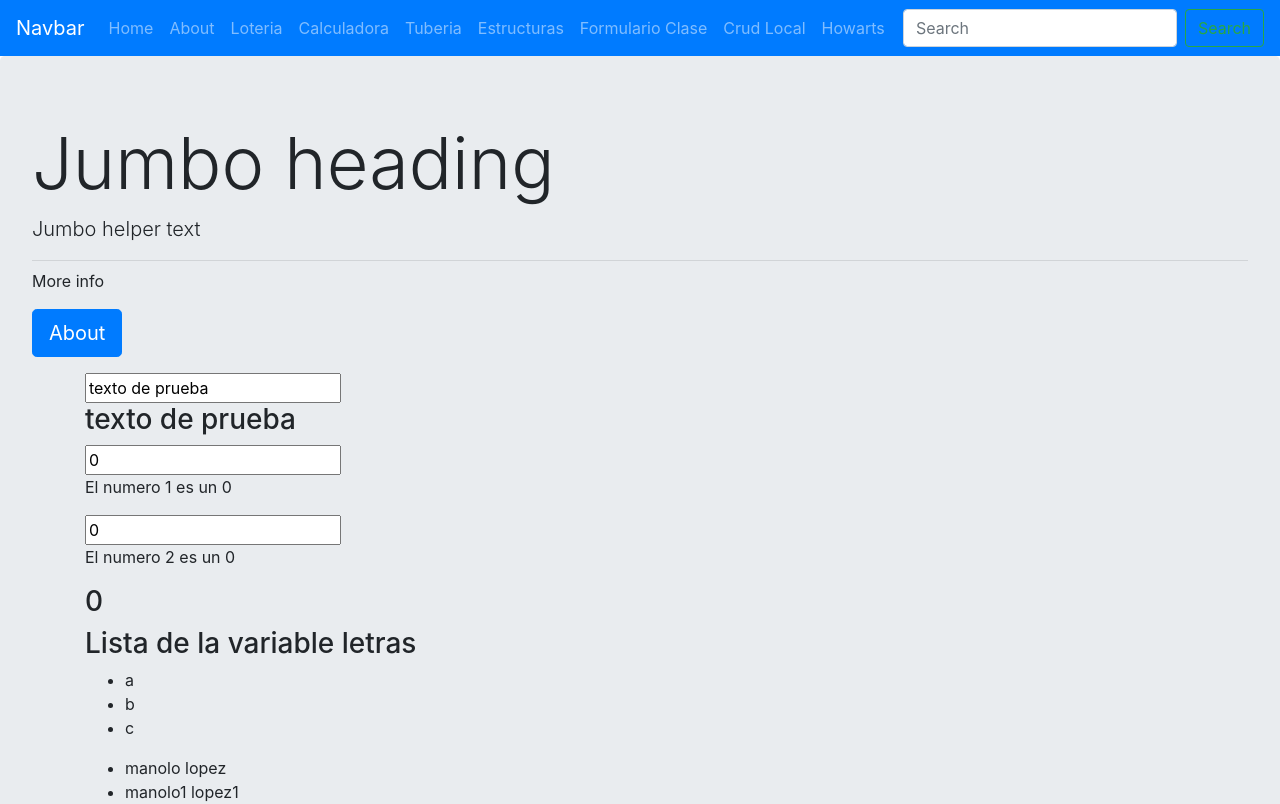
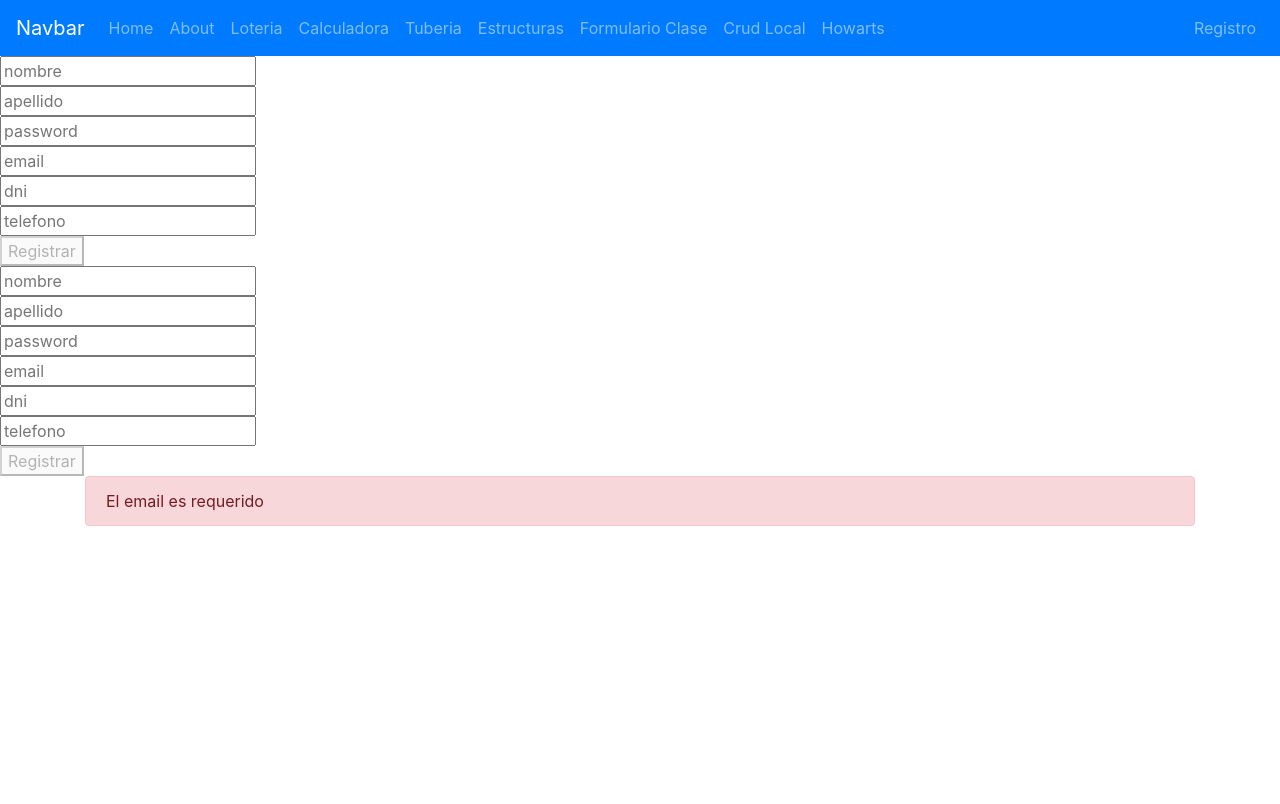
Before and after one commit to jaimesvlucas/prueba, an Angular app: page /registro in a window 1280 px wide. Shown: the top 804 px of the page. Built offline with nearby package versions, Linux system fonts and the light colour scheme.

Commit message:
Version 1.9 se ha añadido el componente de registro con los modulos de formbuilder y formGroup

```diff
--- a/src/app/app-routing.module.ts
+++ b/src/app/app-routing.module.ts
@@ -10,6 +10,7 @@ import { EstructurasComponent } from './componentes/estructuras/estructuras.comp
 import { FormularioClaseComponent } from './componentes/formulario-clase/formulario-clase.component';
 import { CrudLocalComponent } from './componentes/crud-local/crud-local.component';
 import { HowartsComponent } from './componentes/howarts/howarts.component';
+import { RegistroComponent } from './componentes/registro/registro.component';
 
 const routes: Routes = [
   {path: "", component:HomeComponent},
@@ -22,6 +23,7 @@ const routes: Routes = [
   {path: "formulario-clase", component:FormularioClaseComponent},
   {path: "crud-local", component:CrudLocalComponent},
   {path: "howarts", component:HowartsComponent},
+  {path: "registro", component:RegistroComponent},
   {path: "**", component:HomeComponent}
 ];
 
--- a/src/app/componentes/navegacion/navegacion.component.html
+++ b/src/app/componentes/navegacion/navegacion.component.html
@@ -32,9 +32,10 @@
                 <a class="nav-link" routerLinkActive routerLink="/howarts">Howarts</a>
             </li>
         </ul>
-        <form class="form-inline my-2 my-lg-0">
-            <input class="form-control mr-sm-2" type="text" placeholder="Search">
-            <button class="btn btn-outline-success my-2 my-sm-0" type="submit">Search</button>
-        </form>
+        <ul class="navbar-nav mt-2 mt-lg-0">
+            <li class="nav-item">
+                <a class="nav-link" routerLinkActive routerLink="/registro">Registro</a>
+            </li>
+        </ul>
     </div>
 </nav>
--- /dev/null
+++ b/src/app/componentes/registro/registro.component.html
@@ -0,0 +1,28 @@
+<form [formGroup]="formRegister" (submit)="evaluaFormulario()">
+  <input type="text" formControlName="nombre" placeholder="nombre"><br>
+  <input type="text" formControlName="apellido" placeholder="apellido"><br>
+  <input type="text" formControlName="password" placeholder="password"><br>
+  <input type="text" formControlName="email" placeholder="email"><br>
+  <input type="text" formControlName="dni" placeholder="dni"><br>
+  <input type="text" formControlName="telefono" placeholder="telefono"><br>
+  <button type="submit" [disabled]="!formRegister.valid" >Registrar</button>
+</form>
+<form [formGroup]="formRegister2" (submit)="evaluaFormulario()">
+  <input type="text" formControlName="nombre" placeholder="nombre"><br>
+  <input type="text" formControlName="apellido" placeholder="apellido"><br>
+  <input type="text" formControlName="password" placeholder="password"><br>
+  <input type="text" formControlName="email" placeholder="email"><br>
+  <input type="text" formControlName="dni" placeholder="dni"><br>
+  <input type="number" formControlName="telefono" placeholder="telefono"><br>
+  <button type="submit" [disabled]="!formRegister2.valid" >Registrar</button>
+</form>
+<div class="container">
+    <p *ngIf="nombre1.invalid && (nombre1.dirty || nombre1.touched)" class="alert alert-danger" >El nombre no es valido {{nombre1.errors |json}}  </p>
+    <p *ngIf="nombre1.errors.required && (nombre1.dirty || nombre1.touched)" class="alert alert-danger" >El nombre es requerido</p>
+    <p *ngIf="nombre1.errors.minlength" class="alert alert-danger" >El tamaño del nombre tiene que ser minimo 3 caracteres </p>
+</div>
+<div class="container">
+  <p *ngIf="email1.invalid && (nombre1.dirty || nombre1.touched)" class="alert alert-danger" >El email no es valido {{email1.errors |json}}  </p>
+  <p *ngIf="email1.errors.required" class="alert alert-danger" >El email es requerido</p>
+  <p *ngIf="email1.errors.email" class="alert alert-danger" >No tiene el formato correcto </p>
+</div>
--- /dev/null
+++ b/src/app/componentes/registro/registro.component.ts
@@ -0,0 +1,49 @@
+import { group } from '@angular/animations';
+import { Component, OnInit } from '@angular/core';
+import { FormBuilder, FormControl, FormGroup, FormsModule, Validators } from '@angular/forms';
+import { dniValido, telfonoValido } from 'src/app/validaciones/tlf-valido';
+
+@Component({
+  selector: 'app-registro',
+  templateUrl: './registro.component.html',
+  styleUrls: ['./registro.component.css']
+})
+export class RegistroComponent implements OnInit {
+  formRegister: FormGroup = new FormGroup({
+    nombre: new FormControl('',[Validators.required,Validators.minLength(3)]),
+    apellido: new FormControl('', Validators.required),
+    password: new FormControl('',Validators.required),
+    email: new FormControl('',[Validators.required, Validators.email]),
+    dni: new FormControl('',Validators.required),
+    telefono: new FormControl(undefined,Validators.required)
+  });
+
+  formRegister2 = this.formBuilder.group({
+    nombre: ['',[Validators.required,Validators.minLength(3),Validators.maxLength(10)]],
+    apellido: ['', [Validators.required,Validators.maxLength(50)]],
+    password: ['', [Validators.required,Validators.minLength(9)]],
+    email: ['', [Validators.required, Validators.email]],
+    dni: ['', [Validators.required, dniValido()]],
+    telefono: [undefined, [Validators.required, telfonoValido()]],
+  });
+
+  constructor(private formBuilder: FormBuilder) { }
+
+  ngOnInit(): void {
+  }
+
+  evaluaFormulario():void{
+    console.log("evaluando");
+    console.log(this.formRegister.getRawValue());
+    if(this.formRegister.valid)console.log("Formulario Verificado");
+    else console.log("hay un error en uno de los campos del formulario");
+  }
+
+  get nombre1(){return this.formRegister2.get("nombre");}
+  get apellido1(){return this.formRegister2.get("apellido");}
+  get password1(){return this.formRegister2.get("password");}
+  get email1(){return this.formRegister2.get("email");}
+  get dni1(){return this.formRegister2.get("dni");}
+  get telefono1(){return this.formRegister2.get("telefono");}
+
+}
--- /dev/null
+++ b/src/app/validaciones/tlf-valido.ts
@@ -0,0 +1,22 @@
+import { AbstractControl, ValidatorFn } from "@angular/forms";
+
+export function telfonoValido(): ValidatorFn{
+  return (telefono: AbstractControl): {[key:string]:any}|null=>{
+    const numTelefono = telefono.value;
+    if(numTelefono>999999999 && numTelefono<600000000){
+      return {telefono: "invalido"};
+    }else return null;
+  };
+}
+export function dniValido(): ValidatorFn{
+  return (dni: AbstractControl): {[key:string]:any}|null=>{
+    var letrasdni = "TRWAGMYFPDXBNJZSQVHLCKE";
+    var numero = dni.value.match(/\d+/g);
+    let letra= dni.value.match(/[a-z]/gi);
+    const letra_eval = letrasdni[numero%23];
+    if(letra==null)return {dni:"falta la letra"};
+    else letra = letra.join().toUpperCase();
+    if(letra_eval != letra)return {dni:"invalido"};
+    else return null;
+  };
+}
```
Also changed, not shown: src/app/app.module.ts (+6 -3 lines), src/app/componentes/registro/registro.component.css (added), 1 other file (tests, documents, lock files or other folders).
